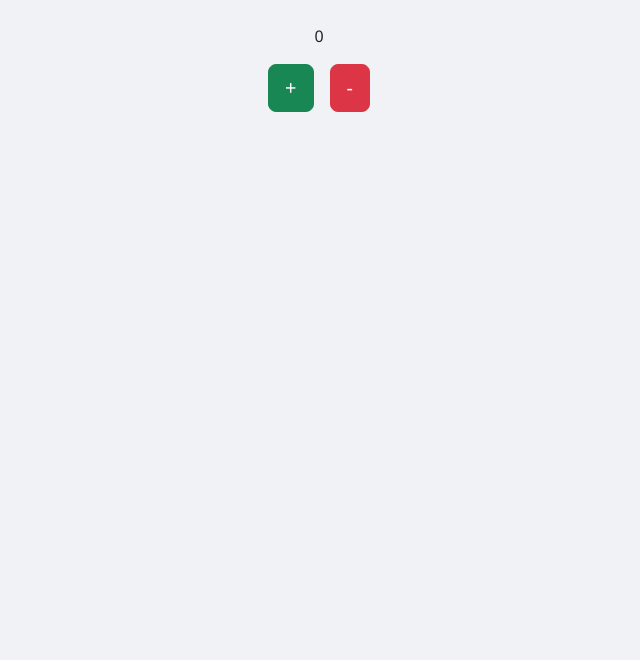
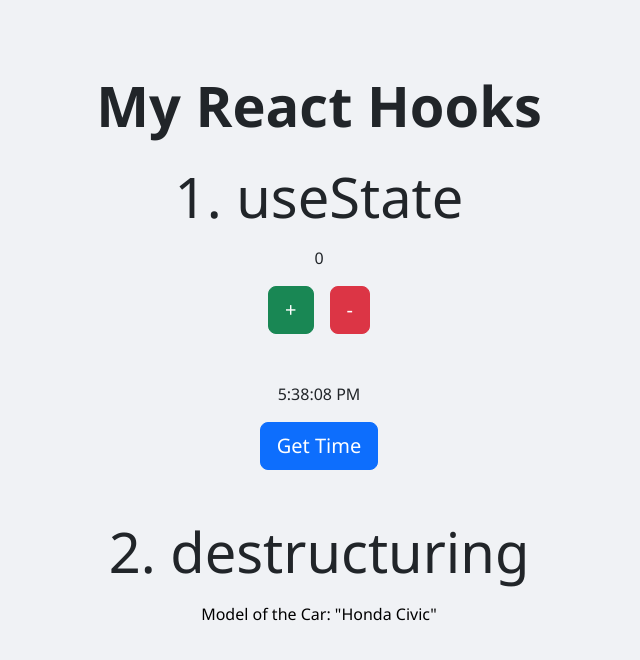
Before and after one commit to MATUSUNU/React-Props, a React (Vite) app: page /#/react-hooks in a window 1280 px wide. Shown: the top 660 px of the page, without its empty margins (321-961 px from the left). Built offline with nearby package versions, Linux system fonts and the light colour scheme.

Commit message:
react hooks

```diff
--- /dev/null
+++ b/src/cars.jsx
@@ -0,0 +1,20 @@
+const cars = [
+  {
+    model: "Honda Civic",
+    coloursByPopularity: ["black", "silver"],
+    speedStats: {
+      topSpeed: 140,
+      zeroToSixty: 8.5
+    }
+  },
+  {
+    model: "Tesla Model 3",
+    coloursByPopularity: ["red", "white"],
+    speedStats: {
+      topSpeed: 150,
+      zeroToSixty: 3.2
+    }
+  }
+];
+
+export default cars;
--- a/src/components/App.jsx
+++ b/src/components/App.jsx
@@ -29,7 +29,7 @@ function App() {
 
           <div className="col-12 text-center fw-bold display-4 my-2">
             <Link to="/react-hooks" className="btn btn-primary mb-3" >
-              My React-Hooks useState
+              My React-Hooks
             </Link>
           </div>
         </div>
--- /dev/null
+++ b/src/components/CustomUseState.jsx
@@ -0,0 +1,15 @@
+import cars from "../cars";
+
+function CustomUseState() {}
+
+function useCustom(cars) {
+  return [
+    cars.model,
+    function () {
+      console.log(cars.speedStats)
+    }
+  ]
+}
+
+export default CustomUseState;
+export {useCustom};
--- a/src/components/ReactHooks.jsx
+++ b/src/components/ReactHooks.jsx
@@ -1,24 +1,90 @@
 import { useState } from "react";
+import cars from "../cars";
+import CustomUseState, {useCustom} from "./CustomUseState";
 
 function ReactHooks() {
 
   var [count, setCount] = useState(0);
+  var [isMouseOver, setMouseOver] = useState(false);
+
+  // setInterval(getTime,1000)
+  var current_time = new Date().toLocaleTimeString()
+  var [time, setTime] = useState(current_time);
 
   function increase() {
     setCount(count + 1);
   }
-
   function decrease() {
     setCount(count - 1);
   }
 
+  function getTime() {
+    const newTime = new Date().toLocaleTimeString();
+    setTime(newTime);
+  }
+
+
+  // Destructuring
+  var [honda, tesla] = cars;
+  var {model: modelCar,coloursByPopularity,speedStats: {topSpeed, zeroToSixty}} = honda;
+  // console.log(modelCar);
+  // console.log(coloursByPopularity);
+  // console.log(topSpeed,",",zeroToSixty);
+
+  // Custom useState
+  useCustom(honda);
+  const [model, speedCar] = useCustom(honda);
+  console.log(model);
+  speedCar();
+
+  function MouseOver() {
+    setMouseOver(true);
+  }
+
+  function MouseOut() {
+    setMouseOver(false);
+  }
+
+
   return (
-    <div className="p-4 text-center">
+    <div className="container p-4 text-center">
+      <div className="row align-items-center mt-5 mb-3">
+        <div className="col-12">
+          <h1 className="text-center fw-bold display-4 m-0">My React Hooks</h1>
+        </div>
+      </div>
+
+      <div className="row align-items-center mt-4 mb-3">
+        <div className="col-12">
+          <h1 className="text-center display-4 m-0">1. useState</h1>
+        </div>
+      </div>
+
       <p>{count}</p>
       <div className="d-flex justify-content-center gap-3">
         <button className="btn btn-success btn-lg" onClick={increase}>+</button>
         <button className="btn btn-danger btn-lg" onClick={decrease}>-</button>
       </div>
+
+      <p className="mt-5">{time}</p>
+      <div className="d-flex justify-content-center gap-3">
+        <button className="btn btn-primary btn-lg" onClick={getTime}>Get Time</button>
+      </div>
+
+      <div className="row align-items-center mt-5 mb-3">
+        <div className="col-12">
+          <h1 className="text-center display-4 m-0">2. destructuring</h1>
+        </div>
+      </div>
+
+      <p
+        style={{color: isMouseOver ? "blue" : "black" }}
+        onMouseOver={MouseOver}
+        onMouseOut={MouseOut}
+      >
+        Model of the Car: "{model}"
+      </p>
+
     </div>
   )
 }
```
